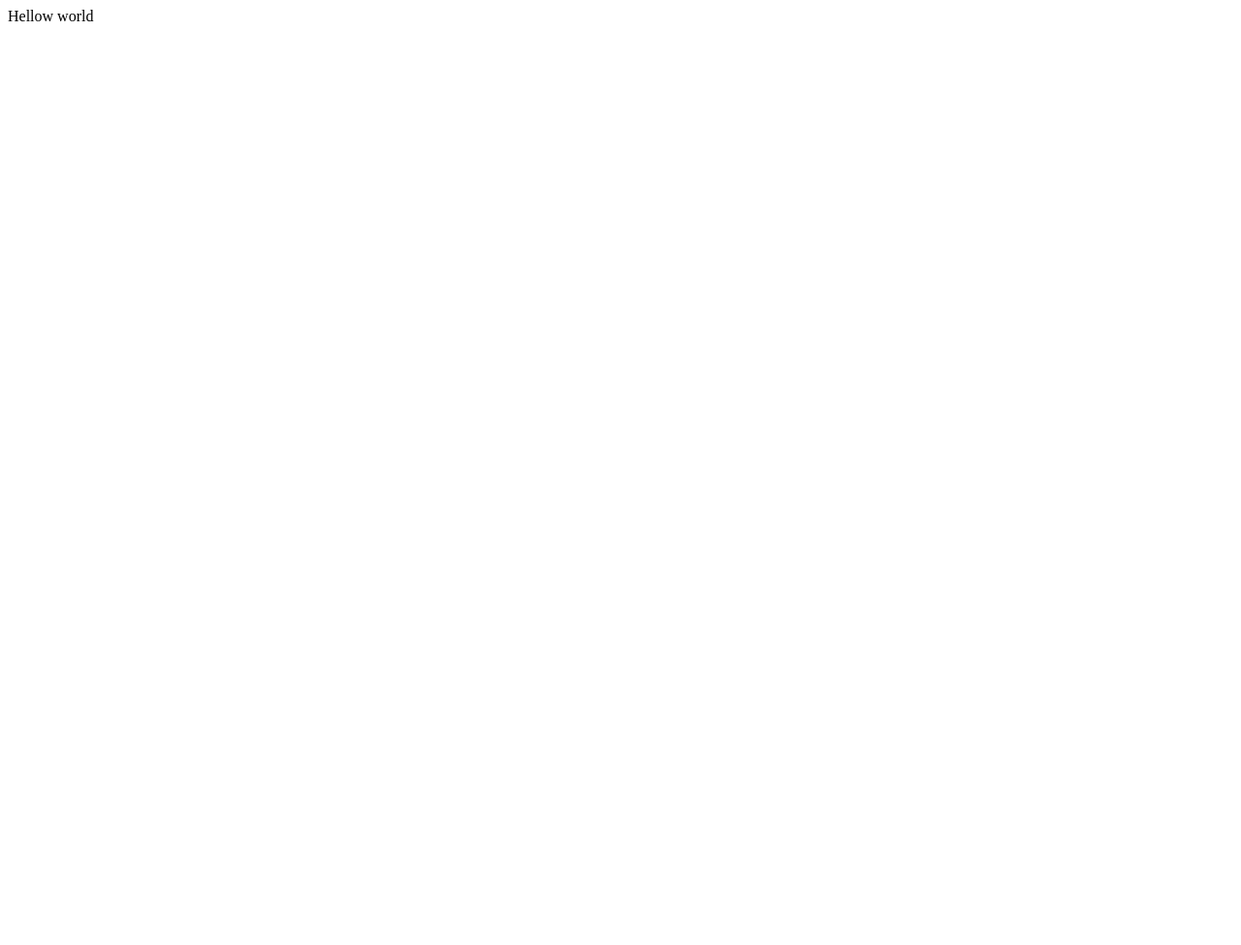
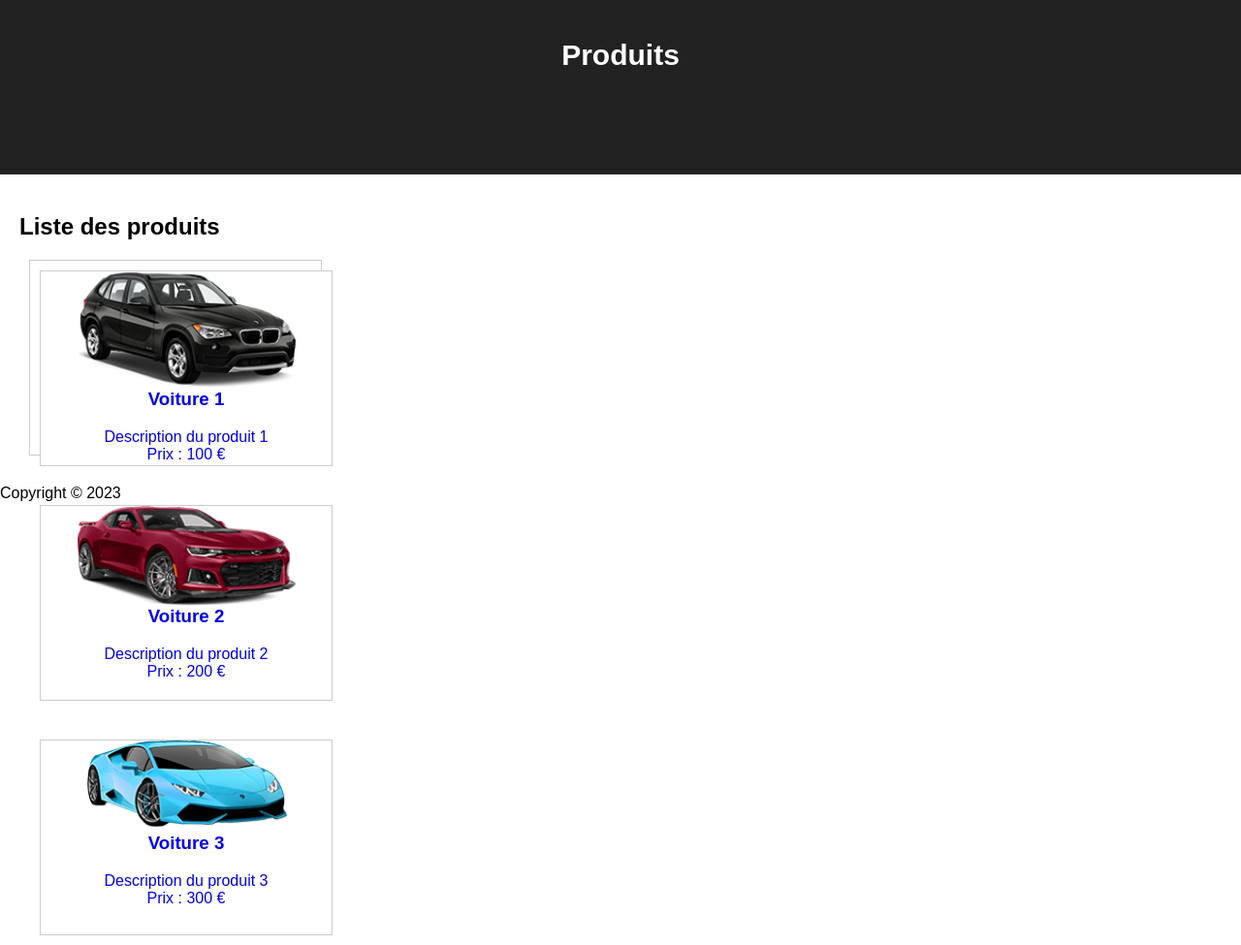
Before and after one commit to Hiidow/Projet-e-commerce---INFRA-Integ-Cont, a plain HTML site: page Produits.html in a window 1280 px wide. Shown: the whole page at 97% size. Before the commit the page ends 800 px from the top, so only its background shows below. Drawn offline with Linux system fonts and the light colour scheme.

Commit message:
Feature test page produit

```diff
--- a/Produits.html
+++ b/Produits.html
@@ -1,9 +1,58 @@
 <!DOCTYPE html>
 <html lang="fr">
 <head>
-    <title>Test de produits</title>
+  <meta charset="UTF-8">
+  <meta name="viewport" content="width=device-width, initial-scale=1.0">
+  <title>Produits</title>
+  <link rel="stylesheet" href="styleproduit.css">
 </head>
 <body>
-    Hellow world
+  <header>
+    <div class="banniere">
+      <h1>Produits</h1>
+    </div>
+  </header>
+  <main>
+    <section>
+        <h2>Liste des produits</h2>
+        <div class="voiture">
+        <ul class="produits">
+          <li>
+            <a href="#">
+              <div class="voiture">
+                <img src="assets/images/featured-cars/fc1.png" alt="Image de la voiture 1">
+                <h3>Voiture 1</h3>
+                <p>Description du produit 1</p>
+                <p>Prix : 100 €</p>
+              </div>
+            </a>
+          </li>
+          <li>
+            <a href="#">
+              <div class="voiture">
+                <img src="assets/images/featured-cars/fc2.png" alt="Image de la voiture 2">
+                <h3>Voiture 2</h3>
+                <p>Description du produit 2</p>
+                <p>Prix : 200 €</p>
+              </div>
+            </a>
+          </li>
+          <li>
+            <a href="#">
+              <div class="voiture">
+                <img src="assets/images/featured-cars/fc3.png" alt="Image de la voiture 3">
+                <h3>Voiture 3</h3>
+                <p>Description du produit 3</p>
+                <p>Prix : 300 €</p>
+              </div>
+            </a>
+          </li>
+      </ul>
+    </div>
+    </section>
+  </main>
+  <footer>
+    <p>Copyright &copy; 2023</p>
+  </footer>
 </body>
 </html>
--- /dev/null
+++ b/styleproduit.css
@@ -0,0 +1,89 @@
+body {
+    font-family: sans-serif;
+    margin: 0;
+    padding: 0;
+  }
+
+  header {
+    background-color: #222;
+    color: #fff;
+    padding: 20px;
+  }
+
+  h1 {
+    text-align: center;
+  }
+
+  section {
+    padding: 20px;
+  }
+
+  ul.produits {
+    list-style: none;
+    margin: 0;
+    padding: 0;
+  }
+
+  li {
+    display: flex;
+    margin-bottom: 20px;
+  }
+
+  a {
+    text-decoration: none;
+  }
+
+  img {
+    width: 200px;
+  }
+
+  h3 {
+    margin-top: 0;
+  }
+
+  p {
+    margin: 0;
+  }
+
+  .banniere {
+    width: 100%;
+    height: 100px;
+    background-color: #222;
+    color: #fff;
+    text-align: center;
+    margin-bottom: 20px;
+  }
+
+  .banniere h1 {
+    font-size: 30px;
+    font-weight: bold;
+  }
+
+  .voiture {
+    width: 300px;
+    height: 200px;
+    background-color: #fff;
+    border: 1px solid #ccc;
+    margin: 10px;
+  }
+
+  .voiture img {
+    width: 75%;
+    display: block;
+    margin: auto
+  }
+
+  .voiture h3 {
+    text-align: center;
+  }
+
+  .voiture p {
+    text-align: center;
+  }
+  .affichage {
+    width: 600px;
+    height: 800px;
+    background-color: #fff;
+    border: 30px solid #ccc;
+    margin: 10px;
+  }
```
